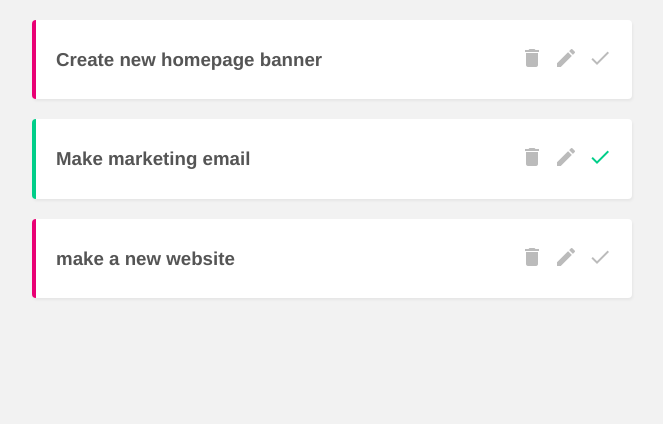
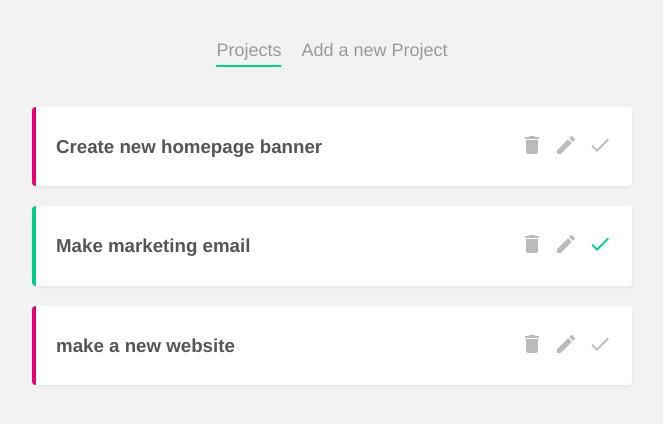
Before and after one commit to Enrige13/vue-firebase, a Vue app in the folder 8-project-planner/: page / in a window 1280 px wide. Shown: the top 424 px of the page, without its empty margins (308-971 px from the left). Built offline with nearby package versions, Linux system fonts and the light colour scheme; data requests are answered from the project's data file.

Commit message:
#65: Navbar

```diff
--- a/8-project-planner/src/App.vue
+++ b/8-project-planner/src/App.vue
@@ -1,6 +1,17 @@
 <template>
-  <router-view/>
+  <div>
+    <Navbar />
+    <router-view/>
+  </div>
 </template>
+
+<script>
+import Navbar from './components/Navbar.vue'
+
+export default {
+  components: { Navbar }
+}
+</script>
 
 <style>
 body {
--- /dev/null
+++ b/8-project-planner/src/components/Navbar.vue
@@ -0,0 +1,31 @@
+// duplicate line: shift, alt, down/up
+<template>
+  <nav class="main-nav">
+      <router-link :to="{ name: 'Home' }">Projects</router-link>
+      <router-link :to="{ name: 'AddProject' }">Add a new Project</router-link>
+  </nav>
+</template>
+
+<script>
+export default {
+
+}
+</script>
+
+<style>
+  .main-nav {
+    text-align: center;
+    margin: 40px auto;
+  }
+  .main-nav a{
+    display: inline-block;
+    text-decoration: none;
+    margin: 0 10px;
+    color: #999;
+    font-size: 18px;
+  }
+  a.router-link-active {
+    border-bottom: 2px solid #00ce89;
+    padding-bottom: 4px;
+  }
+</style>
```
